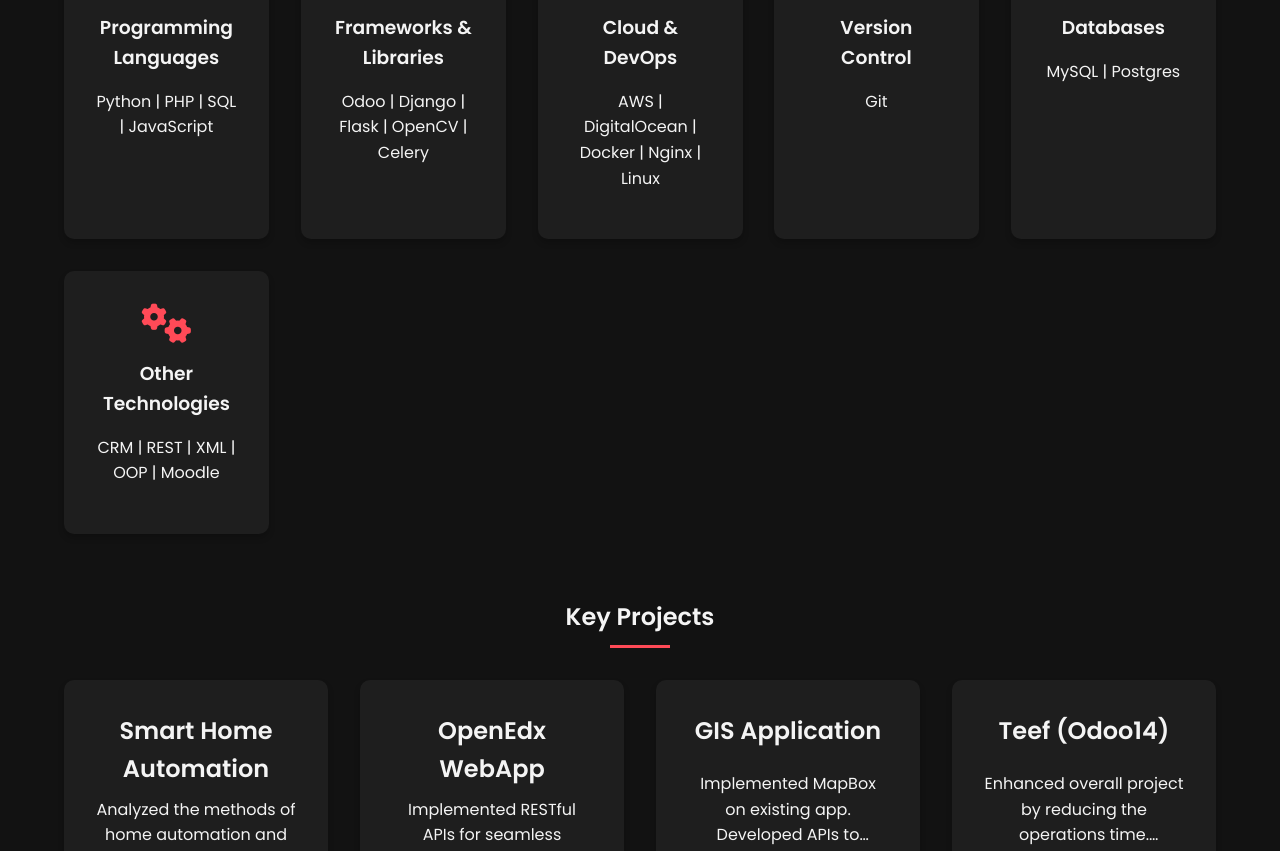
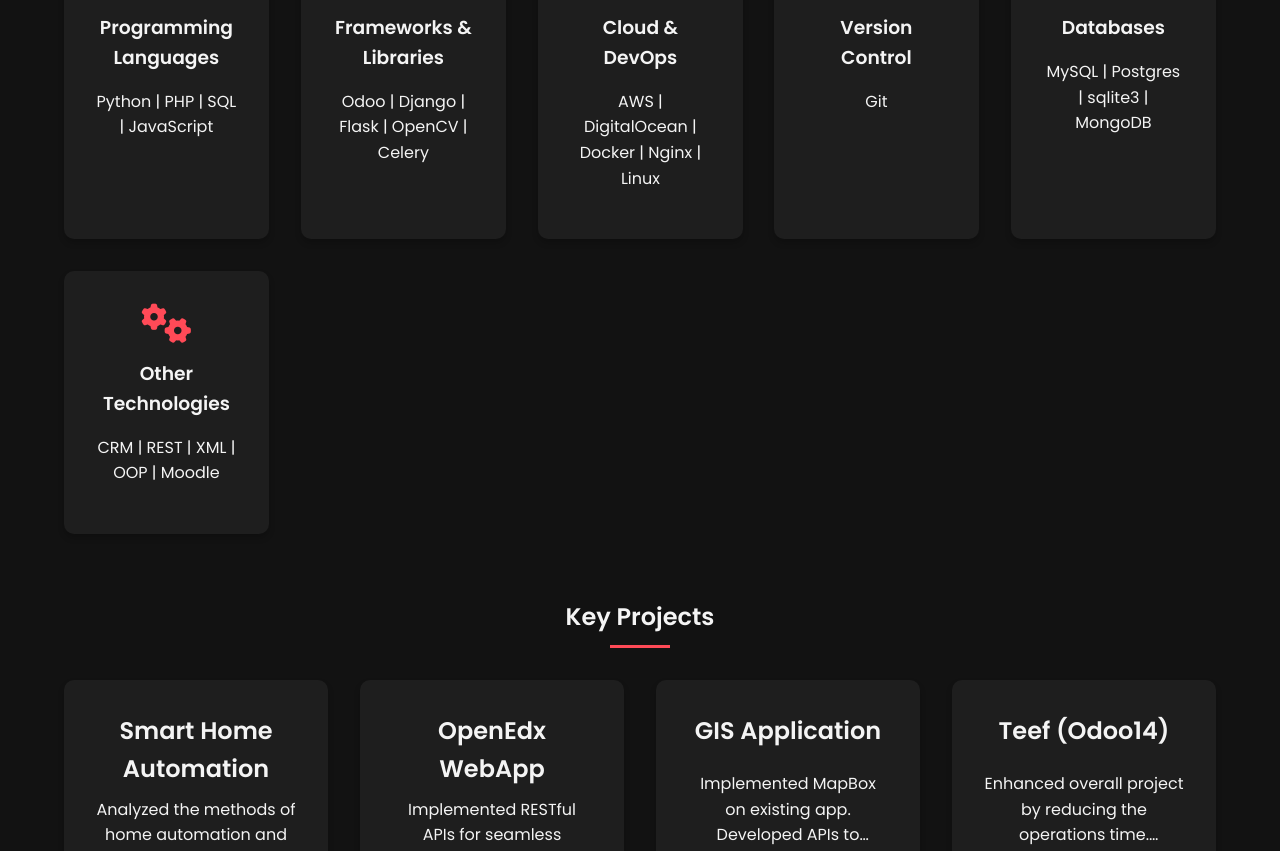
Before and after one commit to omersaleem09/omer_portfolio, a plain HTML site: page index.html in a window 1280 px wide. Shown: the part 2400-3251 px from the top of the page. Drawn offline with nearby package versions, Linux system fonts and the light colour scheme.

Commit message:
Updated porfolio

```diff
--- a/index.html
+++ b/index.html
@@ -127,7 +127,7 @@
       <div class="skill-card" data-aos="zoom-in">
         <i class="fas fa-database"></i>
         <h3>Databases</h3>
-        <p>MySQL | Postgres</p>
+        <p>MySQL | Postgres | sqlite3 | MongoDB</p>
       </div>
 
       <div class="skill-card" data-aos="zoom-in">
```
